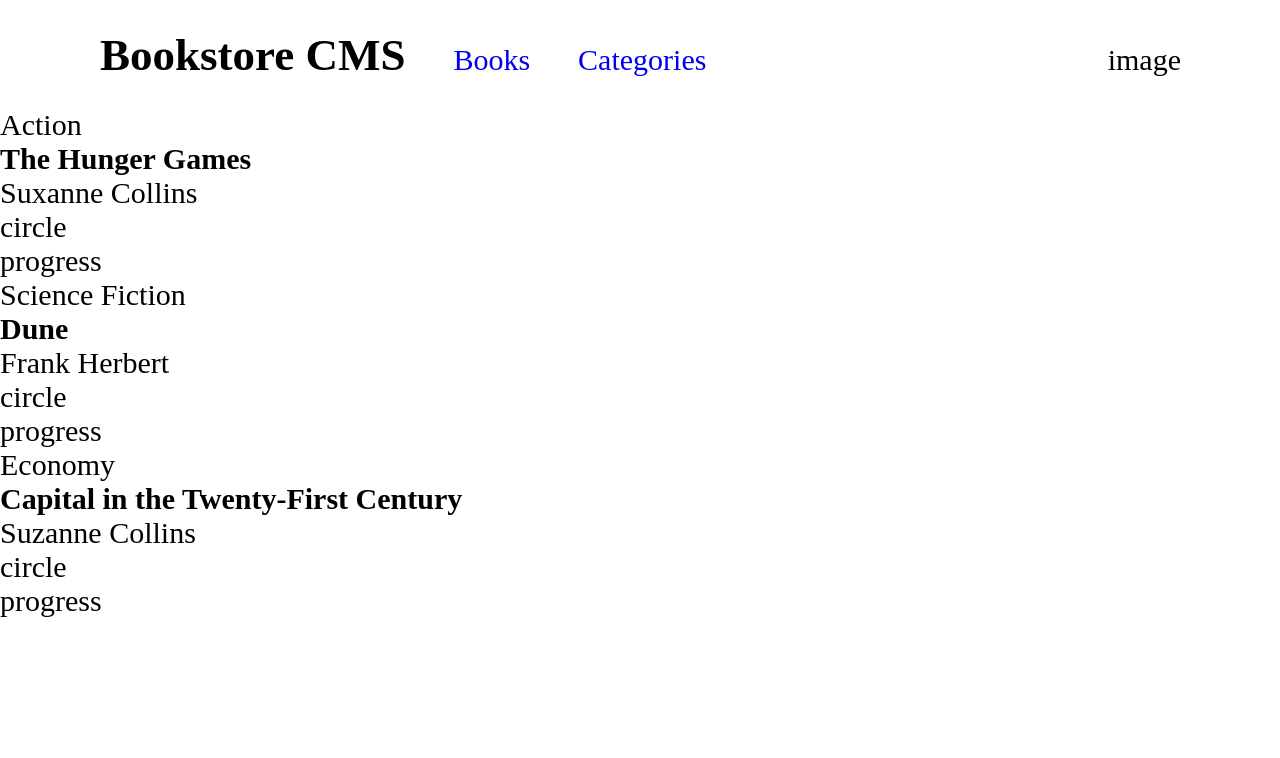
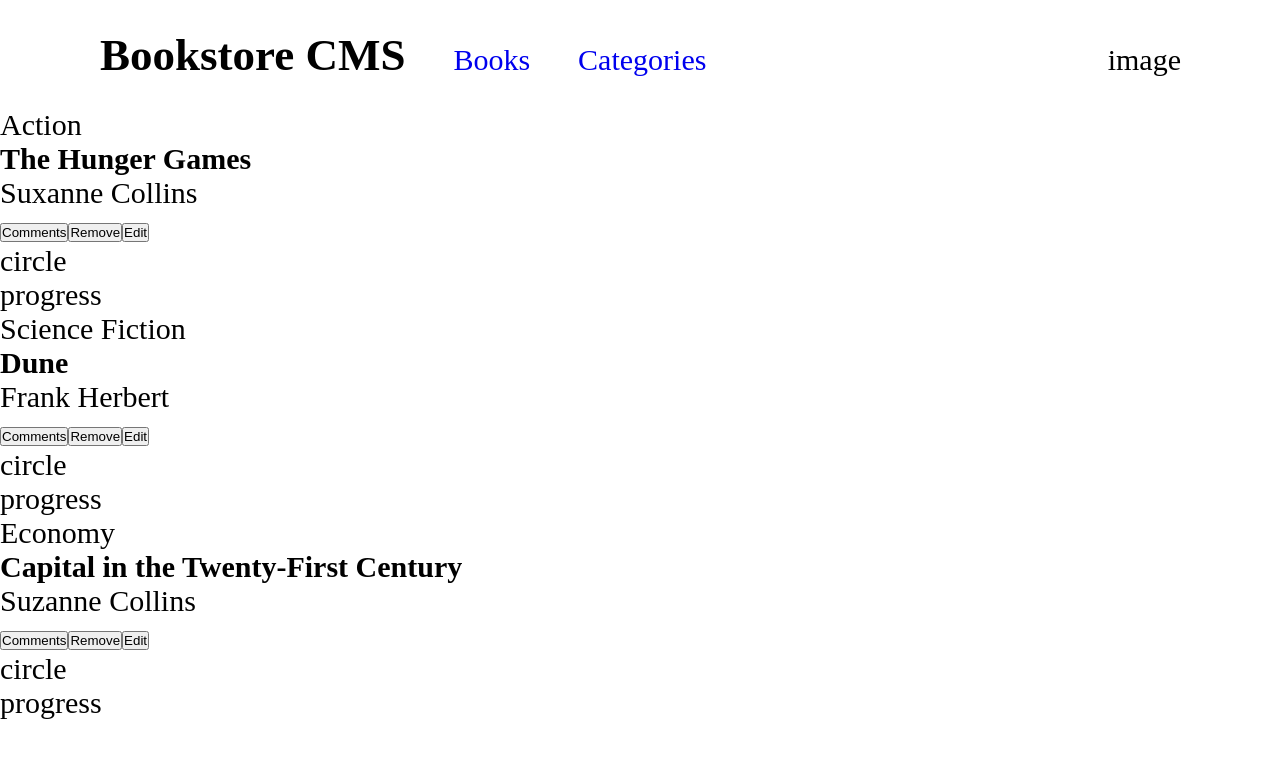
Before and after one commit to PolinaStamenova/bookstore-React-Redux, a React (Create React App) app: page / in a window 1280 px wide. Shown: the top 758 px of the page. Built offline with nearby package versions, Linux system fonts and the light colour scheme.

Commit message:
Add BookAction.js

```diff
--- a/src/components/books/Book.js
+++ b/src/components/books/Book.js
@@ -1,6 +1,7 @@
 /* eslint-disable quotes */
 
 import PropTypes from "prop-types";
+import BookAction from "./BookAction";
 
 const Book = ({ book }) => {
   const {
@@ -13,6 +14,7 @@ const Book = ({ book }) => {
           <p>{category}</p>
           <h4>{title}</h4>
           <p>{author}</p>
+          <BookAction />
         </div>
         <div className="book-progress">
           <div>
--- /dev/null
+++ b/src/components/books/BookAction.js
@@ -0,0 +1,13 @@
+/* eslint-disable quotes */
+
+import React from "react";
+
+const BookAction = () => (
+  <div className="book-action">
+    <button type="button">Comments</button>
+    <button type="button">Remove</button>
+    <button type="button">Edit</button>
+  </div>
+);
+
+export default BookAction;
```
